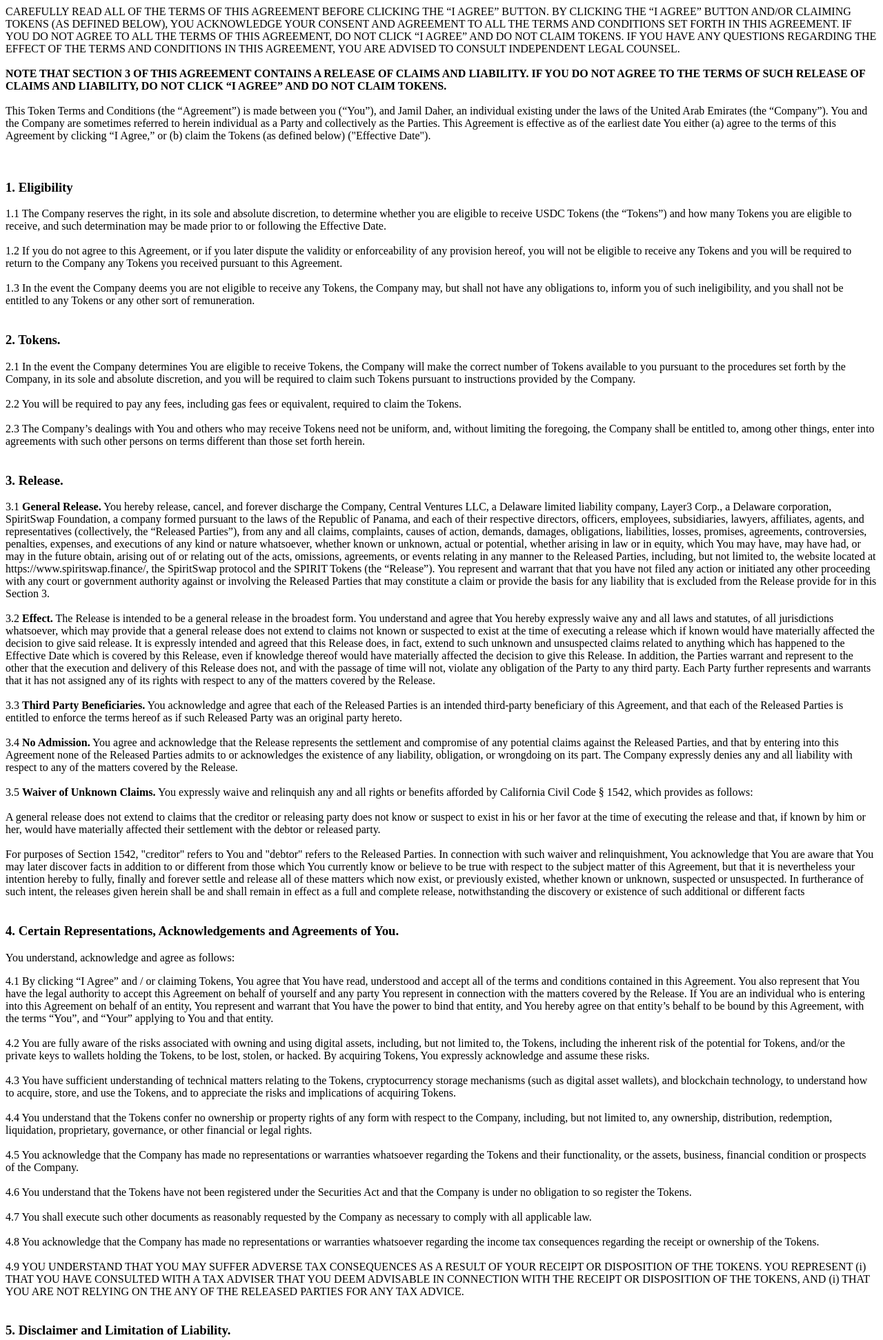
After one commit to rahulkumaran/spirit-airdrop, a Flask app: page /tnc in a window 1280 px wide. The commit adds this page. Shown: the top 1943 px of the page at 69% size. Run offline with Flask 2, Linux system fonts and the light colour scheme.

Commit message:
update to reimbuse

```diff
--- a/app.py
+++ b/app.py
@@ -7,6 +7,7 @@ DEBUG = True
 app = Flask(__name__)	#initialising flask
 app.config.from_object(__name__)	#configuring flask
 app.config['SECRET_KEY'] = '7d441f27d441f27567d441f2b6176a'
+
 
 @app.route("/", methods=['GET', 'POST'])
 def index():
@@ -26,5 +27,10 @@ def index():
 
     return render_template("index.html", form=form)
 
+@app.route("/tnc", methods=['GET'])
+def tnc():
+    return render_template("tnc.html")
+
+
 if(__name__ == "__main__"):
-	app.run()
+	app.run(port=8000)
--- /dev/null
+++ b/templates/tnc.html
@@ -0,0 +1,113 @@
+{% block body %}
+CAREFULLY READ ALL OF THE TERMS OF THIS AGREEMENT BEFORE CLICKING THE “I AGREE” BUTTON. BY CLICKING THE “I AGREE” BUTTON AND/OR CLAIMING TOKENS (AS DEFINED BELOW), YOU ACKNOWLEDGE YOUR CONSENT AND AGREEMENT TO ALL THE TERMS AND CONDITIONS SET FORTH IN THIS AGREEMENT. IF YOU DO NOT AGREE TO ALL THE TERMS OF THIS AGREEMENT, DO NOT CLICK “I AGREE” AND DO NOT CLAIM TOKENS. IF YOU HAVE ANY QUESTIONS REGARDING THE EFFECT OF THE TERMS AND CONDITIONS IN THIS AGREEMENT, YOU ARE ADVISED TO CONSULT INDEPENDENT LEGAL COUNSEL.<br><br>
+
+<b>NOTE THAT SECTION 3 OF THIS AGREEMENT CONTAINS A RELEASE OF CLAIMS AND LIABILITY. IF YOU DO NOT AGREE TO THE TERMS OF SUCH RELEASE OF CLAIMS AND LIABILITY, DO NOT CLICK “I AGREE” AND DO NOT CLAIM TOKENS.</b><br><br>
+
+This Token Terms and Conditions (the “Agreement”) is made between you (“You”), and Jamil Daher, an individual existing under the laws of the United Arab Emirates (the “Company”). You and the Company are sometimes referred to herein individual as a Party and collectively as the Parties. This Agreement is effective as of the earliest date You either (a) agree to the terms of this Agreement by clicking “I Agree,” or (b) claim the Tokens (as defined below) ("Effective Date").<br><br><br>
+
+<h3>1. Eligibility</h3>
+
+1.1 The Company reserves the right, in its sole and absolute discretion, to determine whether you are eligible to receive USDC Tokens (the “Tokens”) and how many Tokens you are eligible to receive, and such determination may be made prior to or following the Effective Date.<br><br>
+1.2 If you do not agree to this Agreement, or if you later dispute the validity or enforceability of any provision hereof, you will not be eligible to receive any Tokens and you will be required to return to the Company any Tokens you received pursuant to this Agreement.<br><br>
+1.3 In the event the Company deems you are not eligible to receive any Tokens, the Company may, but shall not have any obligations to, inform you of such ineligibility, and you shall not be entitled to any Tokens or any other sort of remuneration.<br><br>
+
+<h3>2. Tokens.</h3>
+
+2.1 In the event the Company determines You are eligible to receive Tokens, the Company will make the correct number of Tokens available to you pursuant to the procedures set forth by the Company, in its sole and absolute discretion, and you will be required to claim such Tokens pursuant to instructions provided by the Company.<br><br>
+
+2.2 You will be required to pay any fees, including gas fees or equivalent, required to claim the Tokens. <br><br>
+
+2.3 The Company’s dealings with You and others who may receive Tokens need not be uniform, and, without limiting the foregoing, the Company shall be entitled to, among other things, enter into agreements with such other persons on terms different than those set forth herein.<br><br>
+
+<h3>3. Release.</h3>
+
+3.1 <b>General Release.</b> You hereby release, cancel, and forever discharge the Company, Central Ventures LLC, a Delaware limited liability company, Layer3 Corp., a Delaware corporation, SpiritSwap Foundation, a company formed pursuant to the laws of the Republic of Panama, and each of their respective directors, officers, employees, subsidiaries, lawyers, affiliates, agents, and representatives (collectively, the “Released Parties”),  from any and all claims, complaints, causes of action, demands, damages, obligations, liabilities, losses, promises, agreements, controversies, penalties, expenses, and executions of any kind or nature whatsoever, whether known or unknown, actual or potential, whether arising in law or in equity, which You may have, may have had, or may in the future obtain, arising out of or relating out of the acts, omissions, agreements, or events relating in any manner to the Released Parties, including, but not limited to, the website located at https://www.spiritswap.finance/, the SpiritSwap protocol and the SPIRIT Tokens (the “Release”). You represent and warrant that that you have not filed any action or initiated any other proceeding with any court or government authority against or involving the Released Parties that may constitute a claim or provide the basis for any liability that is excluded from the Release provide for in this Section 3.
+<br><br>
+
+3.2 <b>Effect.</b> The Release is intended to be a general release in the broadest form. You understand and agree that You hereby expressly waive any and all laws and statutes, of all jurisdictions whatsoever, which may provide that a general release does not extend to claims not known or suspected to exist at the time of executing a release which if known would have materially affected the decision to give said release. It is expressly intended and agreed that this Release does, in fact, extend to such unknown and unsuspected claims related to anything which has happened to the Effective Date which is covered by this Release, even if knowledge thereof would have materially affected the decision to give this Release. In addition, the Parties warrant and represent to the other that the execution and delivery of this Release does not, and with the passage of time will not, violate any obligation of the Party to any third party. Each Party further represents and warrants that it has not assigned any of its rights with respect to any of the matters covered by the Release.
+<br><br>
+
+3.3 <b>Third Party Beneficiaries.</b> You acknowledge and agree that each of the Released Parties is an intended third-party beneficiary of this Agreement, and that each of the Released Parties is entitled to enforce the terms hereof as if such Released Party was an original party hereto.
+<br><br>
+
+3.4 <b>No Admission.</b> You agree and acknowledge that the Release represents the settlement and compromise of any potential claims against the Released Parties, and that by entering into this Agreement none of the Released Parties admits to or acknowledges the existence of any liability, obligation, or wrongdoing on its part. The Company expressly denies any and all liability with respect to any of the matters covered by the Release.
+<br><br>
+
+3.5 <b>Waiver of Unknown Claims.</b> You expressly waive and relinquish any and all rights or benefits afforded by California Civil Code § 1542, which provides as follows:
+<br><br>
+A general release does not extend to claims that the creditor or releasing party does not know or suspect to exist in his or her favor at the time of executing the release and that, if known by him or her, would have materially affected their settlement with the debtor or released party.
+<br><br>
+For purposes of Section 1542, "creditor" refers to You and "debtor" refers to the Released Parties. In connection with such waiver and relinquishment, You acknowledge that You are aware that You may later discover facts in addition to or different from those which You currently know or believe to be true with respect to the subject matter of this Agreement, but that it is nevertheless your intention hereby to fully, finally and forever settle and release all of these matters which now exist, or previously existed, whether known or unknown, suspected or unsuspected. In furtherance of such intent, the releases given herein shall be and shall remain in effect as a full and complete release, notwithstanding the discovery or existence of such additional or different facts
+<br><br>
+
+<h3>4. Certain Representations, Acknowledgements and Agreements of You. </h3>
+
+<p>You understand, acknowledge and agree as follows:</p>
+
+4.1 By clicking “I Agree” and / or claiming Tokens, You agree that You have read, understood and accept all of the terms and conditions contained in this Agreement. You also represent that You have the legal authority to accept this Agreement on behalf of yourself and any party You represent in connection with the matters covered by the Release. If You are an individual who is entering into this Agreement on behalf of an entity, You represent and warrant that You have the power to bind that entity, and You hereby agree on that entity’s behalf to be bound by this Agreement, with the terms “You”, and “Your” applying to You and that entity.
+<br><br>
+
+4.2 You are fully aware of the risks associated with owning and using digital assets, including, but not limited to, the Tokens, including the inherent risk of the potential for Tokens, and/or the private keys to wallets holding the Tokens, to be lost, stolen, or hacked. By acquiring Tokens, You expressly acknowledge and assume these risks.
+<br><br>
+
+4.3 You have sufficient understanding of technical matters relating to the Tokens, cryptocurrency storage mechanisms (such as digital asset wallets), and blockchain technology, to understand how to acquire, store, and use the Tokens, and to appreciate the risks and implications of acquiring Tokens.
+<br><br>
+
+4.4 You understand that the Tokens confer no ownership or property rights of any form with respect to the Company, including, but not limited to, any ownership, distribution, redemption, liquidation, proprietary, governance, or other financial or legal rights.
+<br><br>
+
+4.5 You acknowledge that the Company has made no representations or warranties whatsoever regarding the Tokens and their functionality, or the assets, business, financial condition or prospects of the Company.
+<br><br>
+
+4.6 You understand that the Tokens have not been registered under the Securities Act and that the Company is under no obligation to so register the Tokens.
+<br><br>
+
+4.7 You shall execute such other documents as reasonably requested by the Company as necessary to comply with all applicable law.
+<br><br>
+
+4.8 You acknowledge that the Company has made no representations or warranties whatsoever regarding the income tax consequences regarding the receipt or ownership of the Tokens.
+<br><br>
+
+4.9 YOU UNDERSTAND THAT YOU MAY SUFFER ADVERSE TAX CONSEQUENCES AS A RESULT OF YOUR RECEIPT OR DISPOSITION OF THE TOKENS.  YOU REPRESENT (i) THAT YOU HAVE CONSULTED WITH A TAX ADVISER THAT YOU DEEM ADVISABLE IN CONNECTION WITH THE RECEIPT OR DISPOSITION OF THE TOKENS, AND (i) THAT YOU ARE NOT RELYING ON THE ANY OF THE RELEASED PARTIES FOR ANY TAX ADVICE.
+<br><br>
+
+<h3>5. Disclaimer and Limitation of Liability.</h3>
+
+5.1 The Company shall not be liable or responsible to You, nor be deemed to have defaulted under or breached this Agreement, for any failure or delay in fulfilling or performing any term of this Agreement, including without limitation, developing the Company’s products, sending the Tokens to Your digital asset wallet, listing the Tokens on an exchange or automated market making pool, or distributing the Tokens, when and to the extent such failure or delay is caused by or results from acts beyond the affected party's reasonable control, including, without limitation: (a) acts of God; (b) flood, fire, earthquake, or explosion; (c) war, invasion, hostilities (whether war is declared or not), terrorist threats or acts, or other civil unrest; (d) applicable law or regulations; or (e) action by any governmental authority.
+<br><br>
+
+5.2 THE COMPANY MAKES NO WARRANTY WHATSOEVER WITH RESPECT TO THE TOKENS, INCLUDING ANY (i) WARRANTY OF MERCHANTABILITY; (ii) WARRANTY OF FITNESS FOR A PARTICULAR PURPOSE; (iii) WARRANTY OF TITLE; OR (iv) WARRANTY AGAINST INFRINGEMENT OF INTELLECTUAL PROPERTY RIGHTS OF A THIRD PARTY; WHETHER ARISING BY LAW, COURSE OF DEALING, COURSE OF PERFORMANCE, USAGE OF TRADE, OR OTHERWISE. EXCEPT AS EXPRESSLY SET FORTH HEREIN, YOU ACKNOWLEDGE THAT YOU HAVE NOT RELIED UPON ANY REPRESENTATION OR WARRANTY MADE BY THE COMPANY, OR ANY OTHER PERSON ON THE COMPANY’S BEHALF.
+<br><br>
+
+5.3 THE COMPANY’S (OR ANY OTHER INDIVIDUAL’S OR LEGAL ENTITY’S) AGGREGATE LIABILITY ARISING OUT OF OR RELATED TO THIS AGREEMENT, WHETHER ARISING OUT OF OR RELATED TO BREACH OF CONTRACT, TORT OR OTHERWISE, SHALL NOT EXCEED USD$100. NEITHER THE COMPANY NOR THE RELEASED PARTIES OR ITS REPRESENTATIVES SHALL BE LIABLE FOR CONSEQUENTIAL, INDIRECT, INCIDENTAL, SPECIAL, EXEMPLARY, PUNITIVE OR ENHANCED DAMAGES, LOST PROFITS OR REVENUES OR DIMINUTION IN VALUE, ARISING OUT OF OR RELATING TO ANY BREACH OF THIS AGREEMENT.
+<br><br>
+
+<h3>6. Miscellaneous</h3>
+6.1 <b>Independent Legal Counsel.</b> The Parties acknowledge that they have had the opportunity to consult with independent legal counsel regarding the legal effect of this Agreement and the Release and that each Party enters into this Agreement freely and voluntarily
+<br><br>
+
+6.2 <b>Governing Law; Venue.</b> This Agreement shall be governed by and construed in accordance with the laws of the United Arab Emirates, notwithstanding its choice of law provisions. The Parties agree that any claims or legal actions by one Party against the other to enforce the terms of this Agreement or concerning any rights under this Agreement shall be commenced and maintained in any court located in the United Arab Emirates.
+<br><br>
+
+6.3 <b>Confidentiality.</b> The Parties agree to keep confidential all the terms and conditions of this Agreement, as well as all negotiations and discussions leading up to this Agreement.
+<br><br>
+
+6.4 <b>Fees and Expenses.</b> Each Party hereto shall bear its own fees and expenses (including attorneys’ fees) incurred in connection with this Agreement and the consummation of the transactions contemplated hereby.
+<br><br>
+
+6.5 <b>Attorneys’ Fees and Costs in Enforcement of the Agreement.</b> If either Party incurs any legal fees and/or costs and expenses in any proceeding to enforce the terms of this Agreement or any of its rights provided hereunder, the prevailing Party shall be entitled to recover its reasonable attorneys’ fees and any court, arbitration, mediation, or other litigation expenses from the other Party.
+<br><br>
+
+6.6 <b>Waiver.</b> No waiver of any term or right in this Agreement shall be effective unless in writing, signed by an authorized representative of the waiving Party. The failure of either Party to enforce any provision of this Agreement shall not be construed as a waiver or modification of such provision, or impairment of its right to enforce such provision or any other provision of this Agreement thereafter.
+<br><br>
+
+6.7 <b>Construction.</b> The headings/captions appearing in this Agreement have been inserted for the purposes of convenience and ready reference, and do not purport to and shall not be deemed to define, limit or extend the scope or intent of the provisions to which they appertain. This Agreement shall not be construed more strongly against either Party regardless of which Party is more responsible for its preparation.
+<br><br>
+
+6.8 <b>Entire Agreement.</b> This Agreement sets forth the entire and complete understanding and agreement between the Parties regarding the subject matter hereof including, but not limited to the settlement of all disputes and claims with respect to the matters covered by the Release, and supersedes any and all other prior agreements or discussions, whether oral, written, electronic or otherwise, relating to the subject matter hereunder. Any additions or modifications to this Agreement must be made in writing and signed by authorized representatives of both Parties. The Parties acknowledge and agree that they are not relying upon any representations or statements made by the other Party or the other Party’s employees, agents, representatives or attorneys regarding this Agreement, except to the extent such representations are expressly set forth herein.
+<br><br>
+
+6.9 <b>Authority to Bind.</b> By signing below the Parties represent that the signatories are authorized to execute this Agreement on behalf of themselves and/or their respective business entities and that the execution and delivery of this Agreement are the duly authorized and binding.
+
+
+{% endblock %}
```
Also changed, not shown: static/images/app-temp.js (added, +62 -0 lines), static/imports.js (added, +7 -0 lines), templates/airdrop-confirmation.html (+120 -4 lines).
